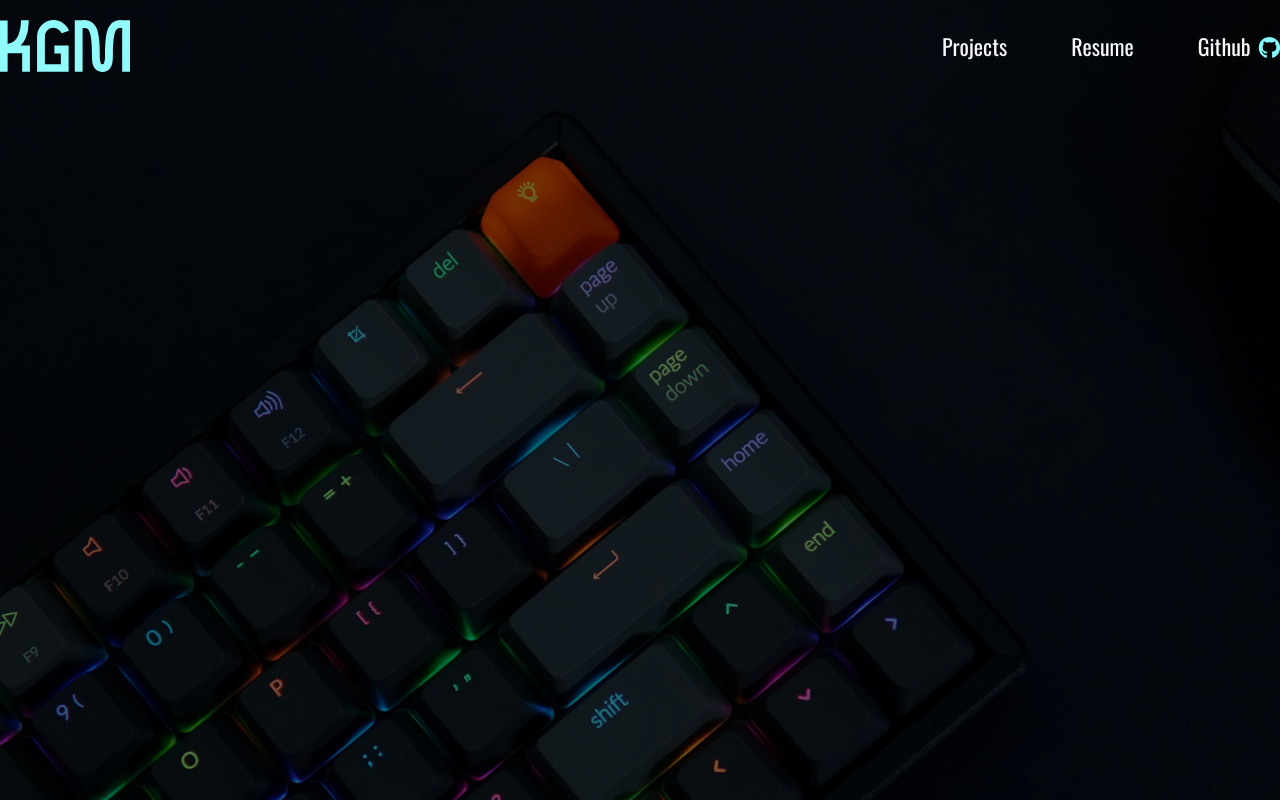
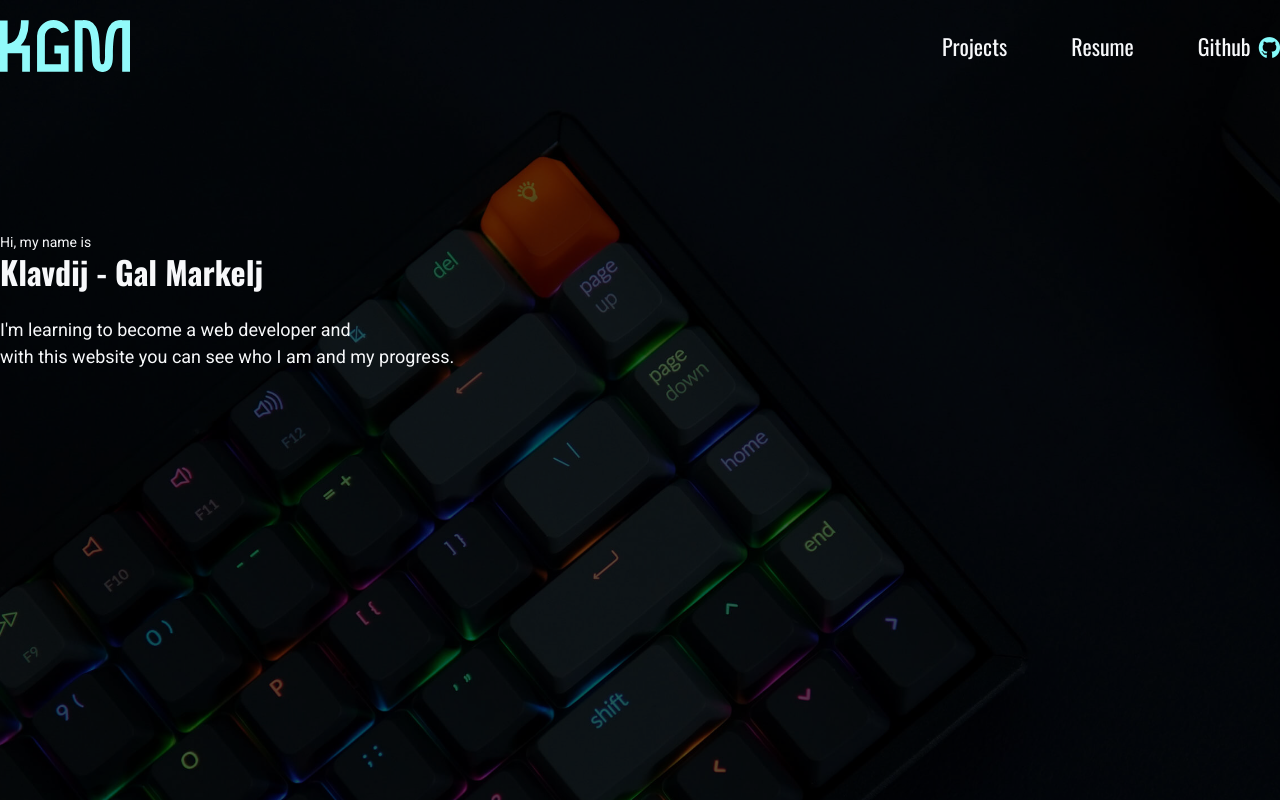
Before and after one commit to GalMarkelj/KGM, a React (Vite) app: page / in a window 1280 px wide. Shown: the top 800 px of the page. Built offline with nearby package versions, Linux system fonts and the light colour scheme.

Commit message:
Set site title

```diff
--- a/src/components/IndexPage.jsx
+++ b/src/components/IndexPage.jsx
@@ -1,4 +1,5 @@
 import Header from "./Header"
+import SiteTitle from "./SiteTitle"
 
 import mainBackground from '../images/background/main-background.jpg'
 
@@ -6,6 +7,7 @@ const IndexPage = () => (
   <div>
     <Header />
     <img src={mainBackground} alt="Main background" className="main-background fixed--top width--100p height--100p" />
+    <SiteTitle />
   </div>
 )
 
--- /dev/null
+++ b/src/components/SiteTitle.jsx
@@ -0,0 +1,9 @@
+const SiteTitle = () => (
+  <div className="container m-top--xxl p-side--s">
+    <p class="f--s m--reset">Hi, my name is <span class="d--block h1 f--bold f--secondary">Klavdij - Gal Markelj</span></p>
+    <p class="m-top--s f--l m--reset">I'm learning to become a web developer and</p>
+    <p class="f--l m--reset">with this website you can see who I am and my progress.</p>
+  </div>
+)
+
+export default SiteTitle
--- a/src/css/components/IndexPage/_main-background.scss
+++ b/src/css/components/IndexPage/_main-background.scss
@@ -1,6 +1,6 @@
 .main-background {
   z-index: -10;
   object-fit: cover;
-  filter: brightness(45%);
+  filter: brightness(35%);
   @media (min-width: 786px) { height: 140%; }
 }
--- a/src/css/general/_base.scss
+++ b/src/css/general/_base.scss
@@ -84,6 +84,8 @@ hr {
 .m-top--s { margin-top: math.div(map-get($gutter, mobile), 2); }
 .m-top--m { margin-top: map-get($gutter, mobile); }
 .m-top--l { margin-top: map-get($gutter, mobile) * 2; }
+.m-top--xl { margin-top: map-get($gutter, mobile) * 3; }
+.m-top--xxl { margin-top: map-get($gutter, mobile) * 4; }
 .m-bottom--0 { margin-bottom: 0; }
 .m-bottom--xs { margin-bottom: 8px; }
 .m-bottom--s { margin-bottom: math.div(map-get($gutter, mobile), 2); }
@@ -103,6 +105,8 @@ hr {
   .m-top--s { margin-top: math.div(map-get($gutter, tablet), 2); }
   .m-top--m { margin-top: map-get($gutter, tablet); }
   .m-top--l { margin-top: map-get($gutter, tablet) * 2; }
+  .m-top--xl { margin-top: map-get($gutter, tablet) * 3; }
+  .m-top--xxl { margin-top: map-get($gutter, tablet) * 4; }
   .m-bottom--s { margin-bottom: math.div(map-get($gutter, tablet), 2); }
   .m-bottom--m { margin-bottom: map-get($gutter, tablet); }
   .m-bottom--l { margin-bottom: map-get($gutter, tablet) * 2; }
@@ -117,6 +121,8 @@ hr {
   .m-top--s { margin-top: math.div(map-get($gutter, desktop), 2); }
   .m-top--m { margin-top: map-get($gutter, desktop); }
   .m-top--l { margin-top: map-get($gutter, desktop) * 2; }
+  .m-top--xl { margin-top: map-get($gutter, desktop) * 3; }
+  .m-top--xxl { margin-top: map-get($gutter, desktop) * 4; }
   .m-bottom--s { margin-bottom: math.div(map-get($gutter, desktop), 2); }
   .m-bottom--m { margin-bottom: map-get($gutter, desktop); }
   .m-bottom--l { margin-bottom: map-get($gutter, desktop) * 2; }
@@ -135,6 +141,8 @@ hr {
 .m-bottom--auto { margin-bottom: auto; }
 .m--center { margin: 0 auto; }
 .m--middle { margin: auto 0; }
+
+.m--reset { margin: 0; }
 
 // Paddings
 .p--xs { padding: 5px; }
```
